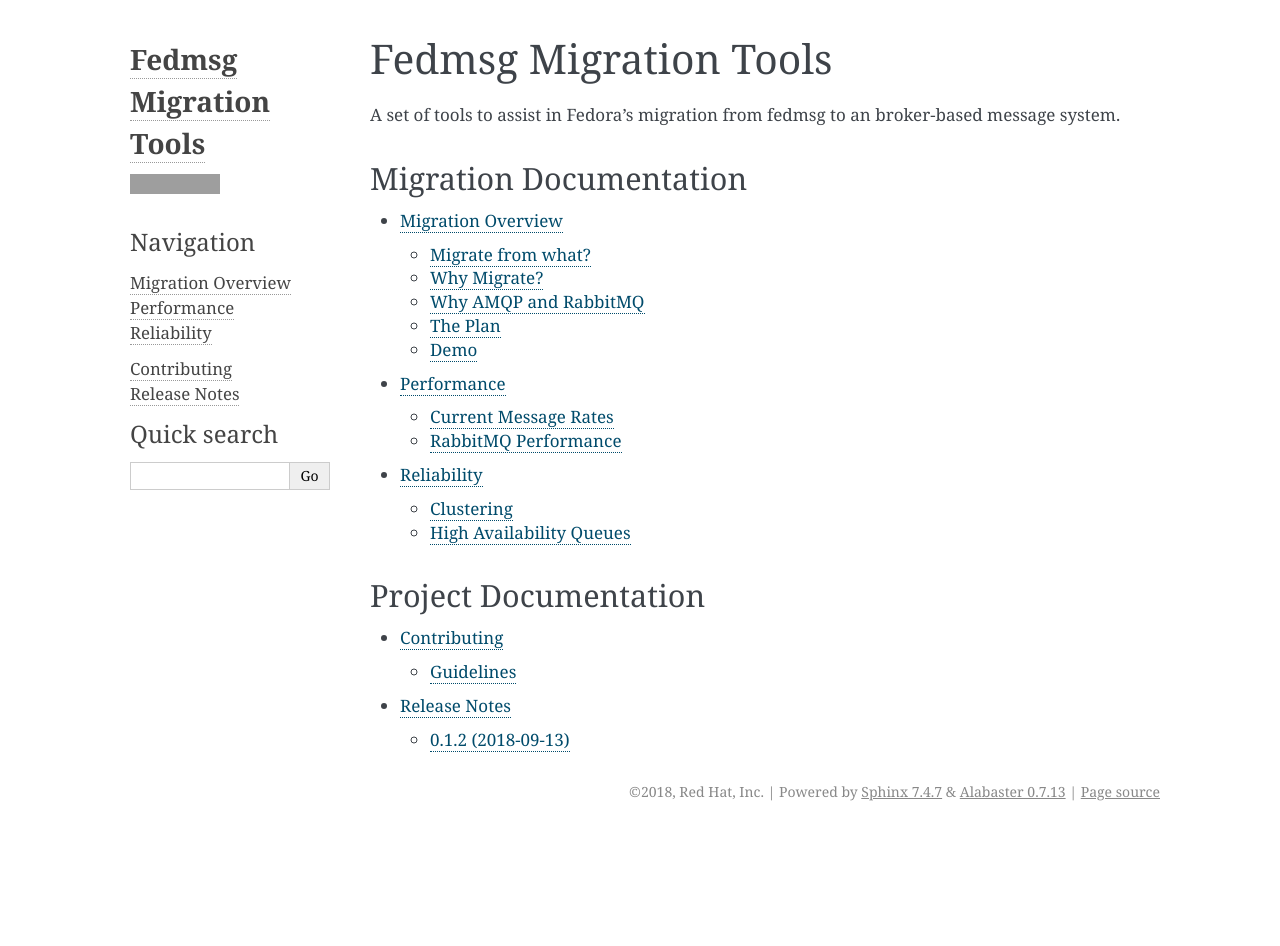
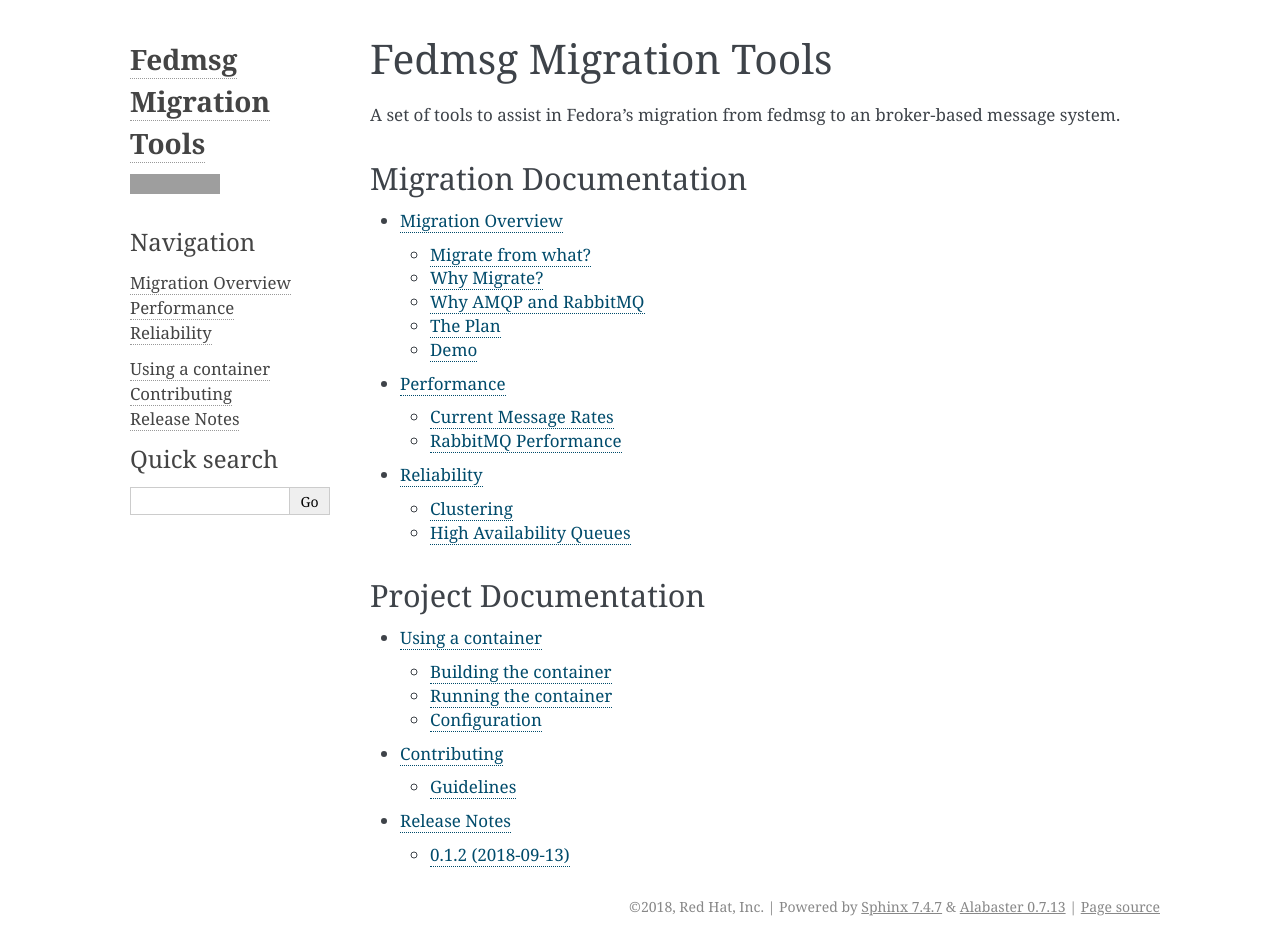
Before and after one commit to fedora-infra/fedmsg-migration-tools, a Sphinx documentation site: the page built from docs/index.rst, in a window 1280 px wide. Built offline with Sphinx 7.4.7, drawn with Linux system fonts in a browser that asks for light colours; before the commit the page ends 900 px from its top, so only the background shows below that; part of the change alters nothing that is shown; grey boxes are pictures that could not be loaded.

Commit message:
Prepare for running on OpenShift
Signed-off-by: Aurélien Bompard <aurelien@bompard.org>

```diff
--- /dev/null
+++ b/docs/container.rst
@@ -0,0 +1,38 @@
+=================
+Using a container
+=================
+
+Building the container
+----------------------
+You can create a Docker image suitable for running on OpenShift using the
+`source-to-image`_ tool::
+
+   sudo s2i build https:////github.com/fedora-infra/fedmsg-migration-tools registry.fedoraproject.org/f28/python3 fedmsg-migration-tools
+
+.. _source-to-image: https://github.com/openshift/source-to-image
+
+The produced image is capable of running the 3 included commands:
+
+  - ``amqp-to-zmq``: the AMQP (fedora-messaging) to ZeroMQ (fedmsg) bridge
+  - ``zmq-to-amqp``: the ZeroMQ (fedmsg) to AMQP (fedora-messaging) bridge
+  - ``verify-missing``: the verification service that checks that all messages are
+    sent to both networks.
+
+Running the container
+---------------------
+You can choose which command the container will run by using the ``APP_SCRIPT``
+environment variable. If you are running the container with Docker directly,
+you can use a command similar to::
+
+   sudo docker run -e APP_SCRIPT=./.s2i/amqp-to-zmq fedmsg-migration-tools
+
+If you are running the container in OpenShift, set the environment variable in
+the deployment options.
+
+Configuration
+-------------
+If you're running the container in OpenShift, you can use the ``configmap``
+feature to set the ``/etc/fedora-messaging/config.toml`` file to your liking.
+
+If you are running the container in Docker, you can use the ``--volume`` option
+of ``docker run``.
--- a/docs/index.rst
+++ b/docs/index.rst
@@ -21,5 +21,6 @@ Project Documentation
 .. toctree::
    :maxdepth: 2
 
+   container
    contributing
    changelog
```
Also changed, not shown: 5 other files.
